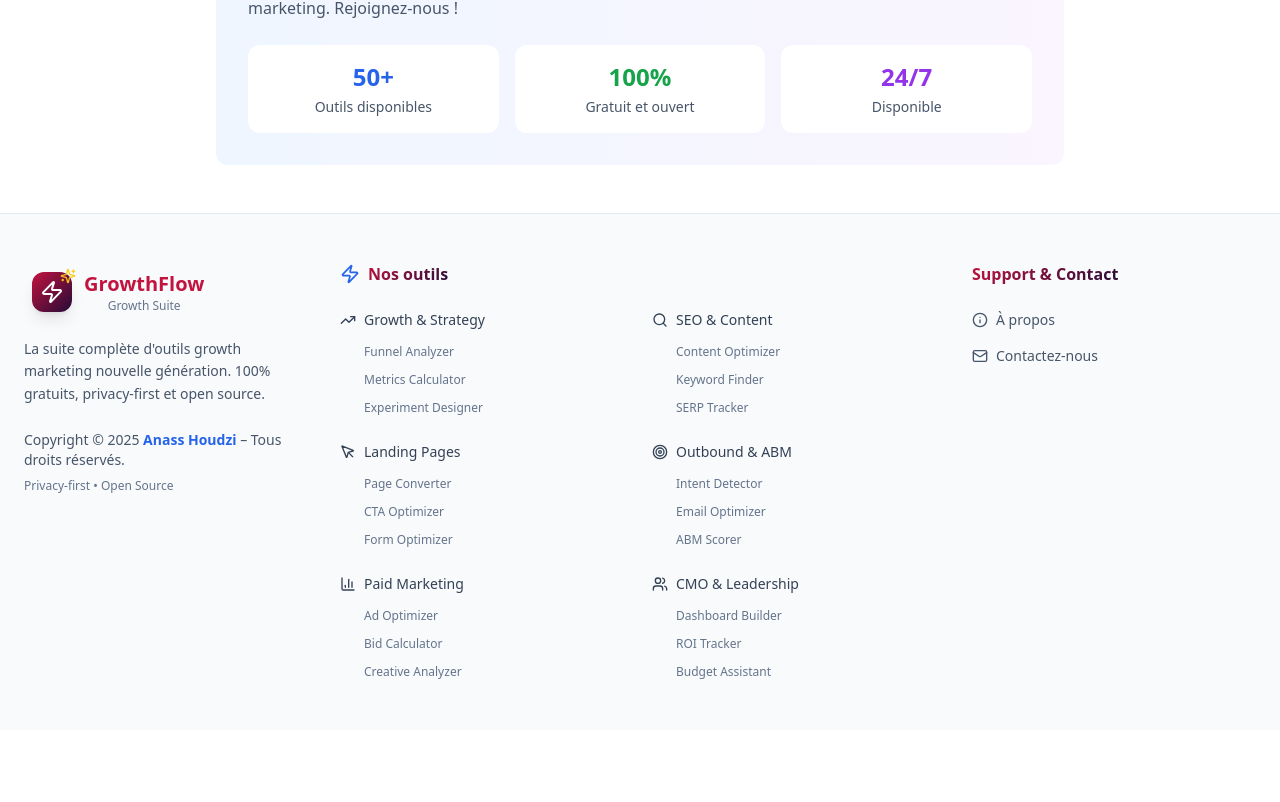
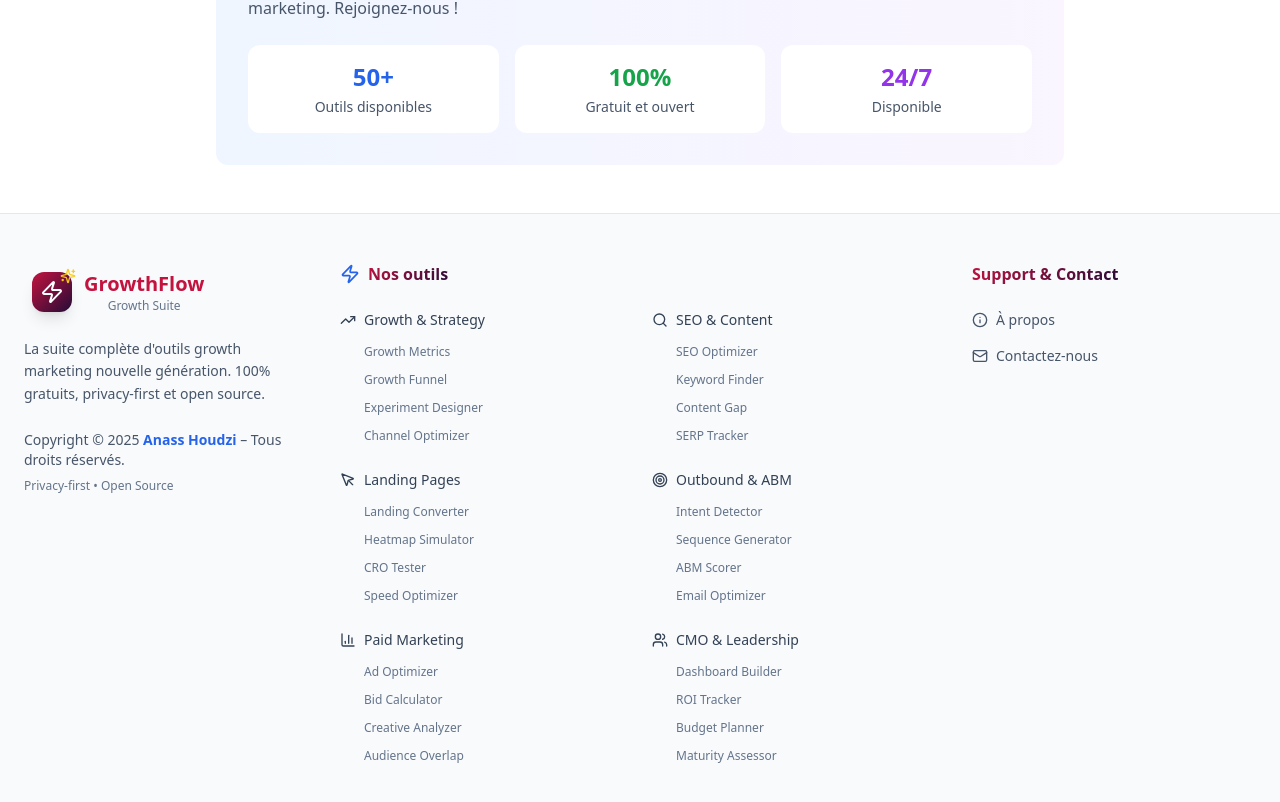
Before and after one commit to Anass-HOUDZI/growthfloow, a React (Vite) app: page /about in a window 1280 px wide. Shown: the part 1276-2078 px from the top of the page. Before the commit the page ends 2006 px from the top, so only its background shows below. Built offline with nearby package versions, Linux system fonts and the light colour scheme.

Commit message:
Update footer tools
Replace footer tools with available ones.

```diff
--- a/src/components/layout/GlobalFooter.tsx
+++ b/src/components/layout/GlobalFooter.tsx
@@ -12,9 +12,10 @@ const toolCategories = [
     name: 'Growth & Strategy',
     icon: TrendingUp,
     tools: [
-      { name: 'Funnel Analyzer', id: 'growth-funnel-analyzer' },
-      { name: 'Metrics Calculator', id: 'growth-metrics-calculator' },
-      { name: 'Experiment Designer', id: 'growth-experiment-designer' }
+      { name: 'Growth Metrics', id: 'growth-metrics' },
+      { name: 'Growth Funnel', id: 'growth-funnel' },
+      { name: 'Experiment Designer', id: 'experiment-designer' },
+      { name: 'Channel Optimizer', id: 'channel-optimizer' }
     ]
   },
   {
@@ -22,9 +23,10 @@ const toolCategories = [
     name: 'SEO & Content',
     icon: Search,
     tools: [
-      { name: 'Content Optimizer', id: 'seo-content-optimizer' },
-      { name: 'Keyword Finder', id: 'keyword-opportunity-finder' },
-      { name: 'SERP Tracker', id: 'serp-feature-tracker' }
+      { name: 'SEO Optimizer', id: 'seo-optimizer' },
+      { name: 'Keyword Finder', id: 'keyword-finder' },
+      { name: 'Content Gap', id: 'content-gap' },
+      { name: 'SERP Tracker', id: 'serp-tracker' }
     ]
   },
   {
@@ -32,9 +34,10 @@ const toolCategories = [
     name: 'Landing Pages',
     icon: MousePointer,
     tools: [
-      { name: 'Page Converter', id: 'landing-page-converter' },
-      { name: 'CTA Optimizer', id: 'cta-optimizer' },
-      { name: 'Form Optimizer', id: 'form-optimizer' }
+      { name: 'Landing Converter', id: 'landing-converter' },
+      { name: 'Heatmap Simulator', id: 'heatmap-simulator' },
+      { name: 'CRO Tester', id: 'cro-tester' },
+      { name: 'Speed Optimizer', id: 'speed-optimizer' }
     ]
   },
   {
@@ -43,8 +46,9 @@ const toolCategories = [
     icon: Target,
     tools: [
       { name: 'Intent Detector', id: 'prospect-intent-detector' },
-      { name: 'Email Optimizer', id: 'cold-email-optimizer' },
-      { name: 'ABM Scorer', id: 'abm-account-scorer' }
+      { name: 'Sequence Generator', id: 'outbound-sequence-generator' },
+      { name: 'ABM Scorer', id: 'abm-account-scorer' },
+      { name: 'Email Optimizer', id: 'cold-email-optimizer' }
     ]
   },
   {
@@ -54,7 +58,8 @@ const toolCategories = [
     tools: [
       { name: 'Ad Optimizer', id: 'ad-performance-optimizer' },
       { name: 'Bid Calculator', id: 'bid-strategy-calculator' },
-      { name: 'Creative Analyzer', id: 'ad-creative-analyzer' }
+      { name: 'Creative Analyzer', id: 'ad-creative-analyzer' },
+      { name: 'Audience Overlap', id: 'audience-overlap-detector' }
     ]
   },
   {
@@ -64,7 +69,8 @@ const toolCategories = [
     tools: [
       { name: 'Dashboard Builder', id: 'cmo-dashboard-builder' },
       { name: 'ROI Tracker', id: 'marketing-roi-tracker' },
-      { name: 'Budget Assistant', id: 'budget-planning-assistant' }
+      { name: 'Budget Planner', id: 'budget-planner' },
+      { name: 'Maturity Assessor', id: 'maturity-assessor' }
     ]
   }
 ];
```
